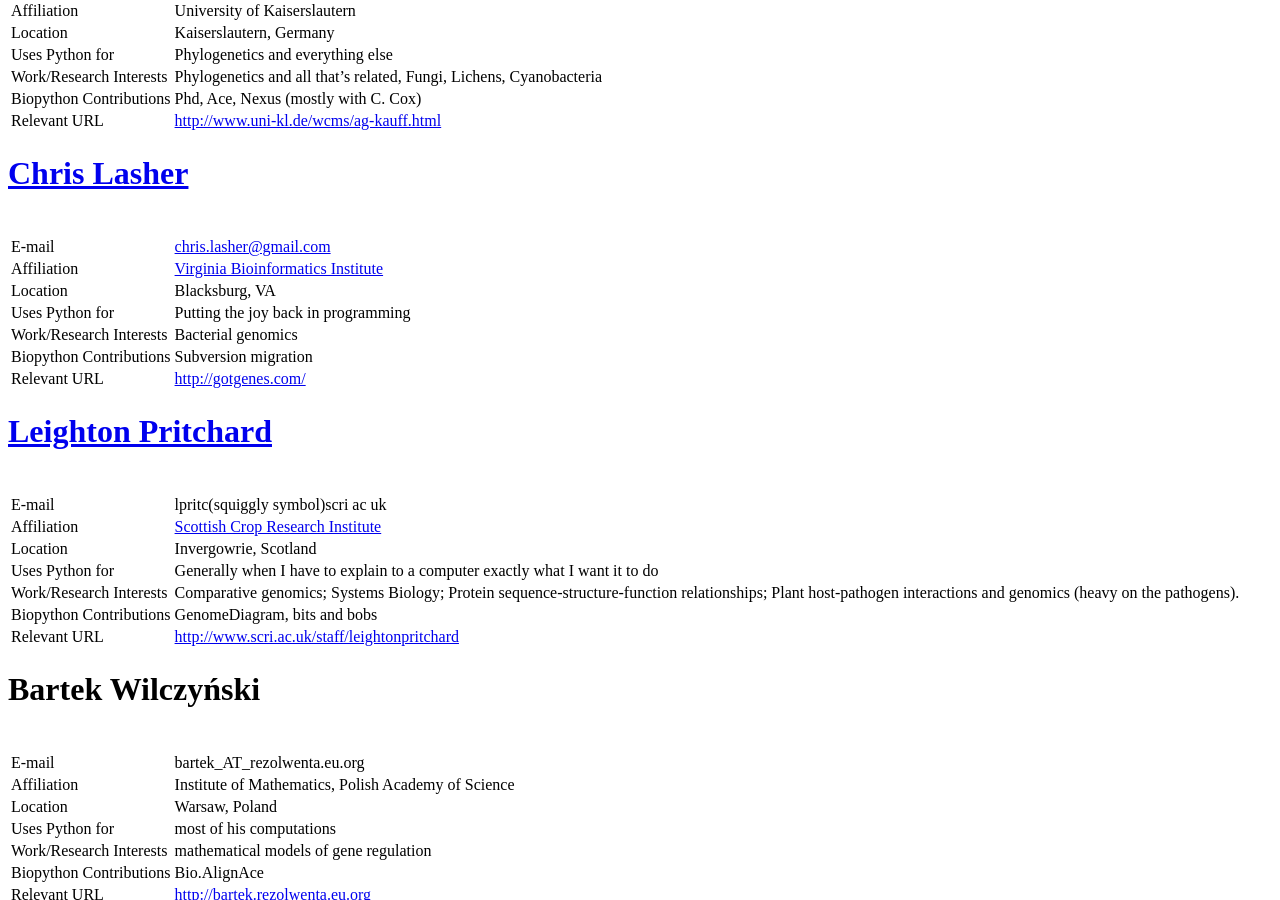
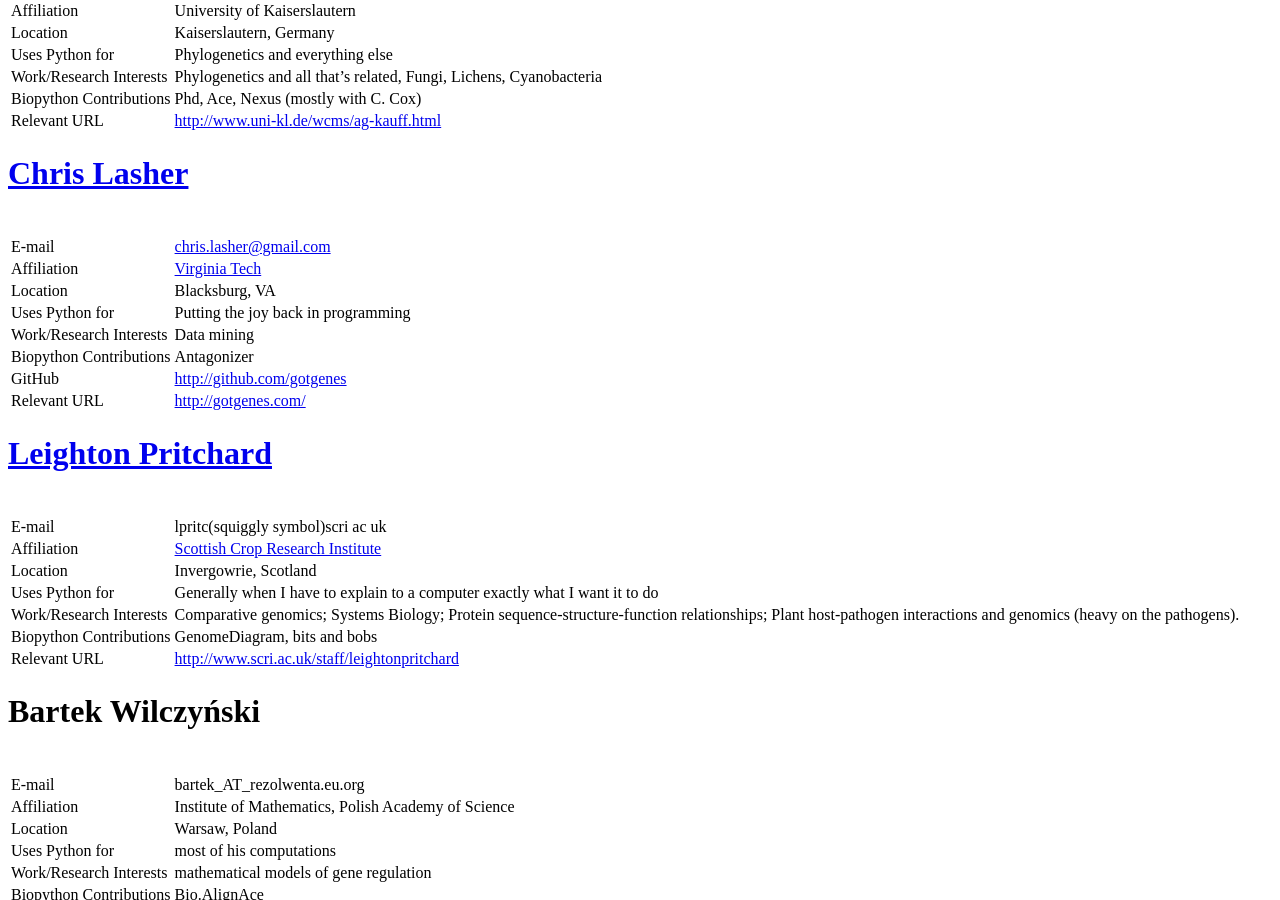
Before and after one commit to biopython/biopython.github.io, a Jekyll site: the page built from wiki/Participants.md, in a window 1280 px wide and 900 px high, scrolled down 3015 px. Built offline with Jekyll 4.4.1, drawn with Linux system fonts in a browser that asks for light colours.

Commit message:
Updating to include GitHub account.

```diff
--- a/wiki/Participants.md
+++ b/wiki/Participants.md
@@ -166,15 +166,16 @@ Frank Kauff
 [Chris Lasher](User%3AGotgenes "wikilink")
 ==========================================
 
-|                         |                                                              |
-|-------------------------|--------------------------------------------------------------|
-| E-mail                  | <chris.lasher@gmail.com>                                     |
-| Affiliation             | [Virginia Bioinformatics Institute](https://www.vbi.vt.edu/) |
-| Location                | Blacksburg, VA                                               |
-| Uses Python for         | Putting the joy back in programming                          |
-| Work/Research Interests | Bacterial genomics                                           |
-| Biopython Contributions | Subversion migration                                         |
-| Relevant URL            | <http://gotgenes.com/>                                       |
+|                         |                                      |
+|-------------------------|--------------------------------------|
+| E-mail                  | <chris.lasher@gmail.com>             |
+| Affiliation             | [Virginia Tech](https://www.vt.edu/) |
+| Location                | Blacksburg, VA                       |
+| Uses Python for         | Putting the joy back in programming  |
+| Work/Research Interests | Data mining                          |
+| Biopython Contributions | Antagonizer                          |
+| GitHub                  | <http://github.com/gotgenes>         |
+| Relevant URL            | <http://gotgenes.com/>               |
 
 [Leighton Pritchard](User%3Alpritc "wikilink")
 ==============================================
```
Also changed, not shown: 1 other file.
